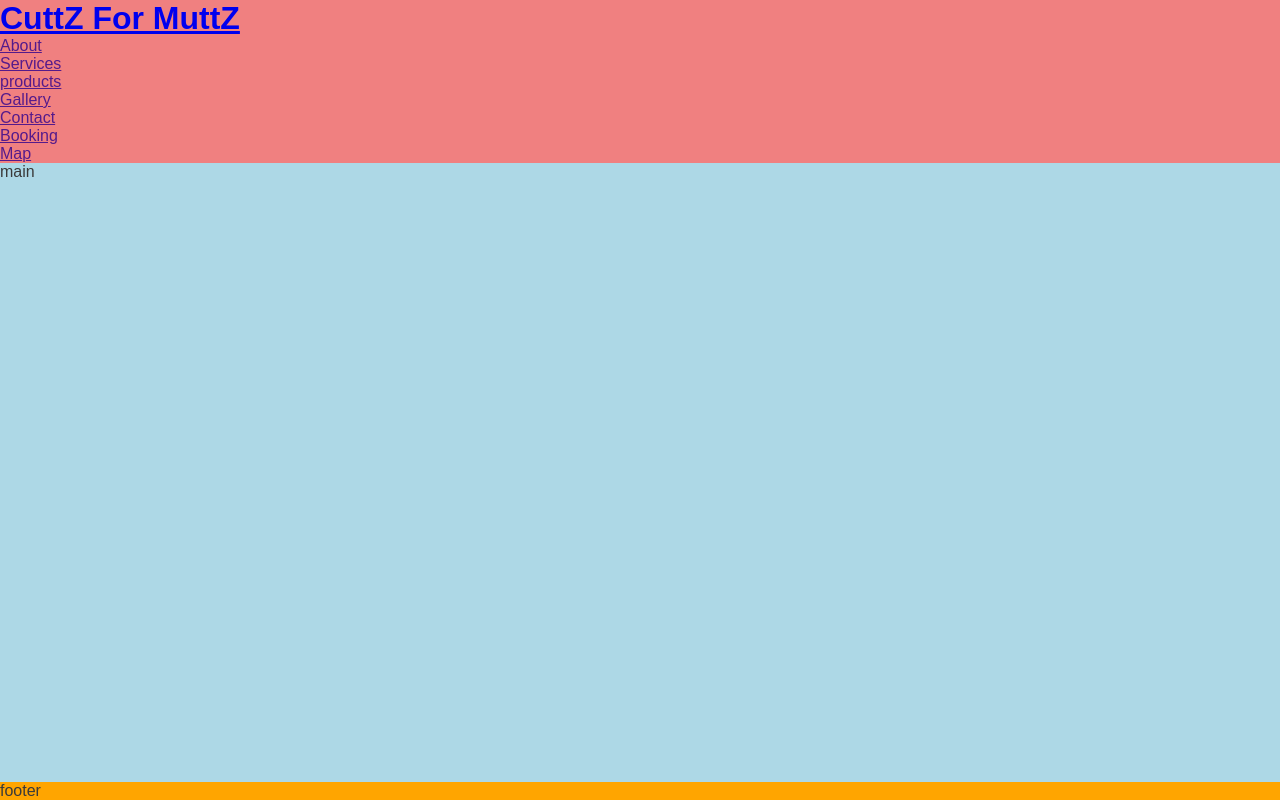
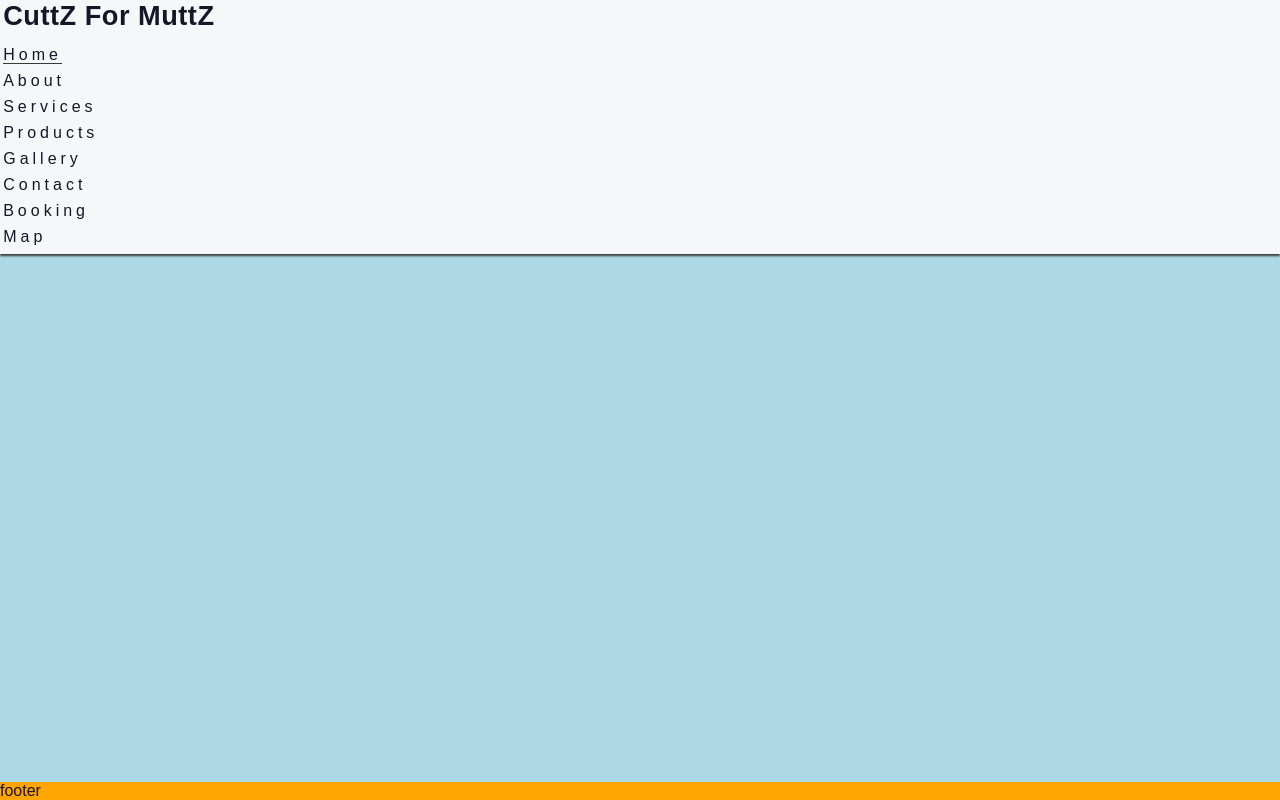
Before and after one commit to stevewhitehouse66/Xmas-Project, a plain HTML site: page index.html in a window 1280 px wide. Drawn offline with Linux system fonts and the light colour scheme; a web font is replaced by a local one.

Commit message:
styled dropdown menu

```diff
--- a/assets/css/main.css
+++ b/assets/css/main.css
@@ -16,17 +16,45 @@ min-height: 100vh;
 display:flex;
 flex-direction: column;
 /*Generic Styles*/
-color: #3a3a3a;
+color: #171627;
 flex: 1 0 auto;
 font-family: sans-serif;
 
 }
 /*Header*/
 header{
-    background-color: lightcoral;
+    background-color: #F4F8F9;
+    padding: 0 .2rem;
+    position: fixed;
+    z-index: 99;
+    width: 100%;
+    box-shadow: 0 2px 2px  #3a3a3a;
+}
+header a {
+    text-decoration: none;
+    color: inherit;
 }
 h1 {
     font-family: 'Nova Round', sans-serif;
+    font-size:  170%;
+    color: #171627;
+    letter-spacing: .5px;
+    margin-bottom: .5em;
+
+}
+
+#menu {
+    font-size: 100%;
+    letter-spacing: 4px;
+    list-style-type: none;
+}
+
+#menu > li {
+    margin-bottom: .5em;
+}
+
+.active {
+    border-bottom: 1px solid #3a3a3a;
 }
 
 
--- a/index.html
+++ b/index.html
@@ -21,7 +21,10 @@
     <header>
         <a href="index.html"><h1 id="logo">CuttZ For MuttZ</h1></a>
         <nav>
-            <ul>
+            <ul id="menu">
+                <li>
+                    <a href="" class="active">Home</a>
+                </li>
                 <li>
                     <a href="">About</a>
                 </li>
@@ -29,7 +32,7 @@
                     <a href="">Services</a>
                 </li>
                 <li>
-                    <a href="">products</a>
+                    <a href="">Products</a>
                 </li>
                 <li>
                     <a href="">Gallery</a>
@@ -39,10 +42,11 @@
                 </li>
                 <li>
                     <a href="">Booking</a>
-                    <li>
-                        <a href="">Map</a>
-                    </li>
                 </li>
+                <li>
+                    <a href="">Map</a>
+                </li>
+
             </ul>
         </nav>
     </header>
```
